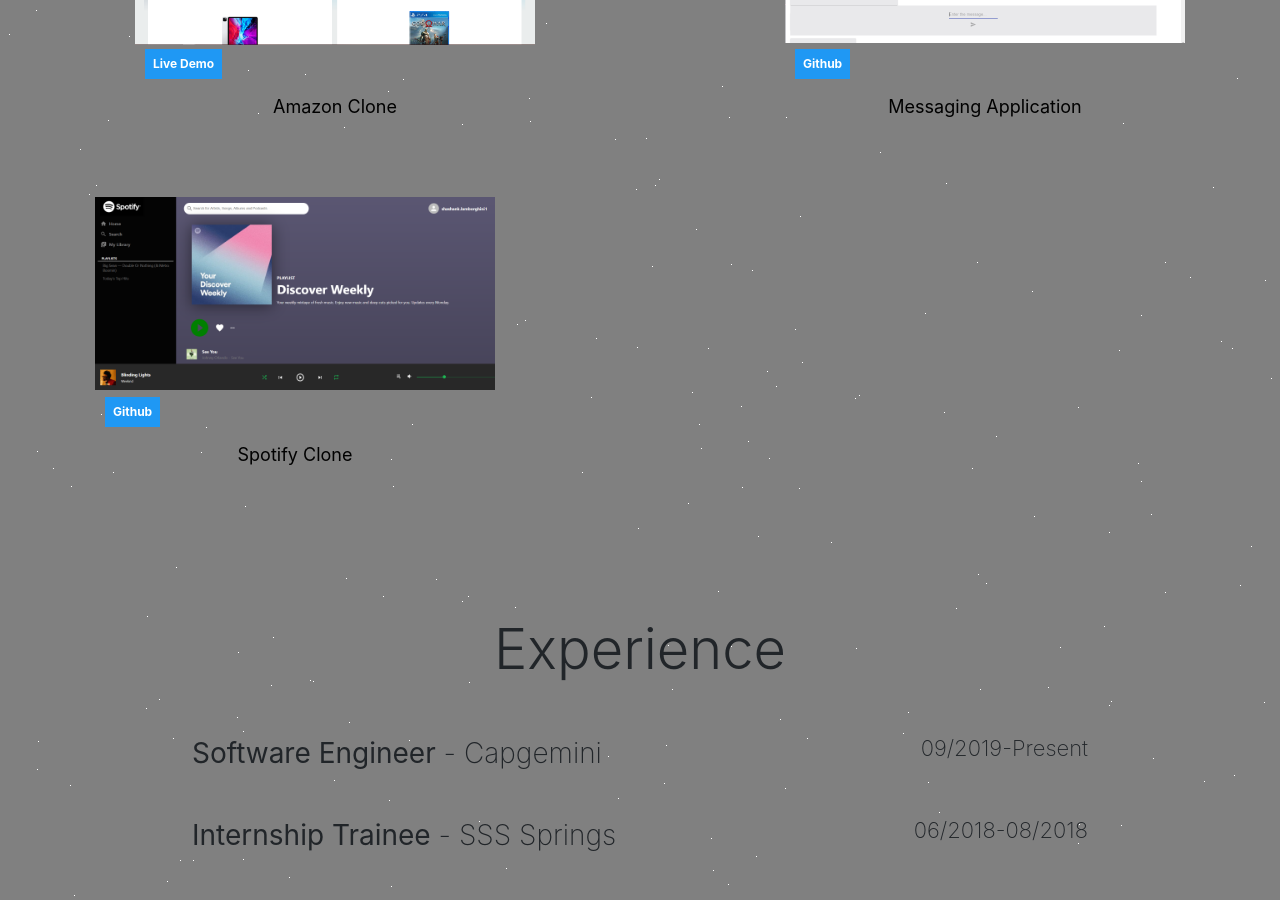
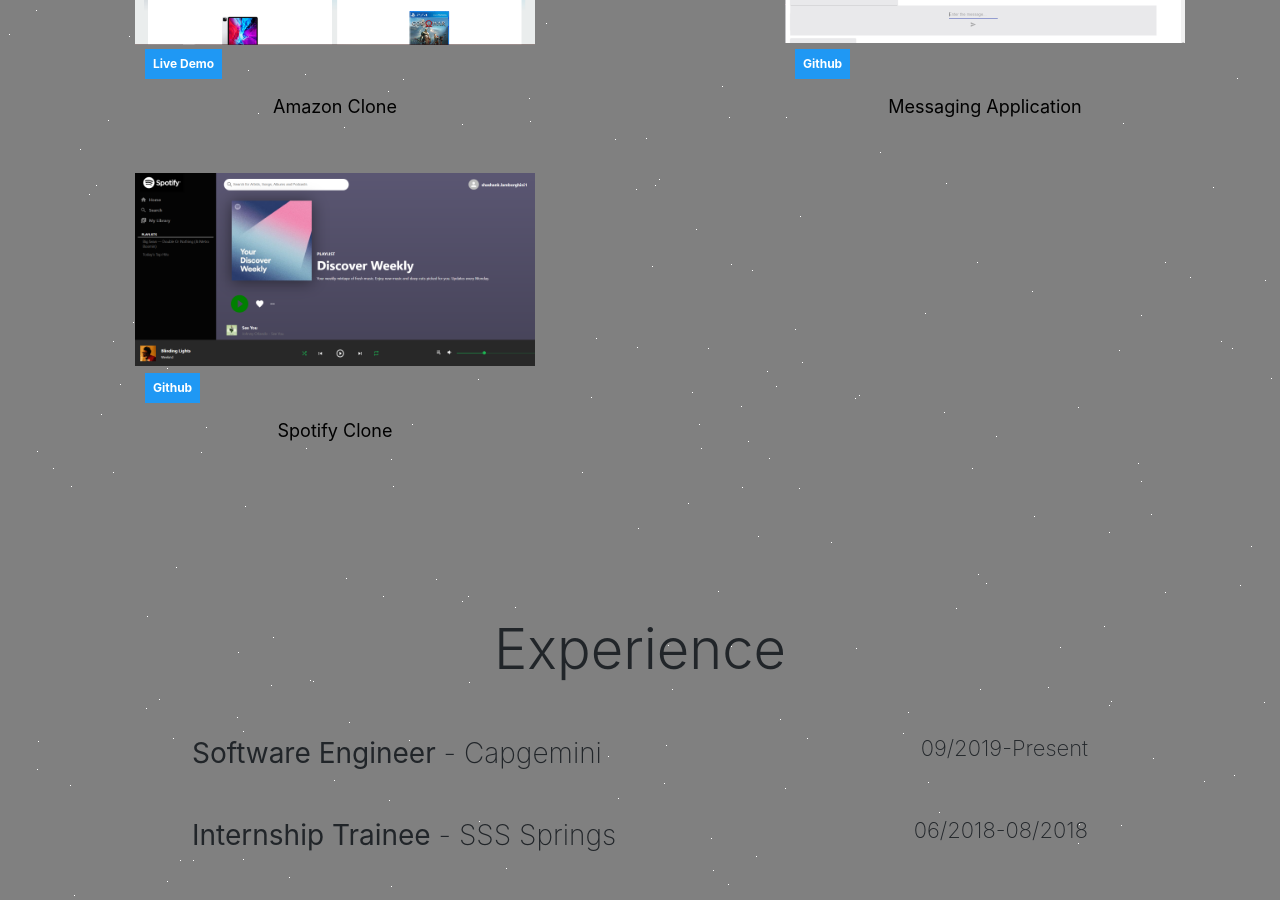
Before and after one commit to mvshashank123/Portfolio, a React (Create React App) app: page / in a window 1280 px wide. Shown: the part 2740-3640 px from the top of the page. Built offline with nearby package versions, Linux system fonts and the light colour scheme.

Commit message:
Changed the links

```diff
--- a/src/components/home/Project.jsx
+++ b/src/components/home/Project.jsx
@@ -83,6 +83,12 @@
                 label="Live Demo"
                 link="https://clone-7d06d.web.app/"
               />
+              <ProjectCard
+                src={spotify}
+                text="Spotify Clone"
+                label="Github"
+                link="https://github.com/mvshashank123/Spotify-Clone"
+              />
             </div>
             <div>
               <ProjectCard
@@ -99,12 +105,6 @@
               />
             </div>
           </ul>
-          <ProjectCard
-            src={spotify}
-            text="Spotify Clone"
-            label="Github"
-            link="https://github.com/mvshashank123/Spotify-Clone"
-          />
         </div>
       </div>
     </div>
--- a/src/components/home/ProjectCard.jsx
+++ b/src/components/home/ProjectCard.jsx
@@ -127,7 +127,7 @@
   //   );
   return (
     <div className="cards__item">
-      <a className="cards__item__link" href={props.link}>
+      <a className="cards__item__link" href={props.link} target="_blank">
         <figure className="cards__item__pic-wrap" data-category={props.label}>
           <img className="cards__item__img" src={props.src} alt="" />
         </figure>
```
Also changed, not shown: src/components/home/images/covidtr.png.
